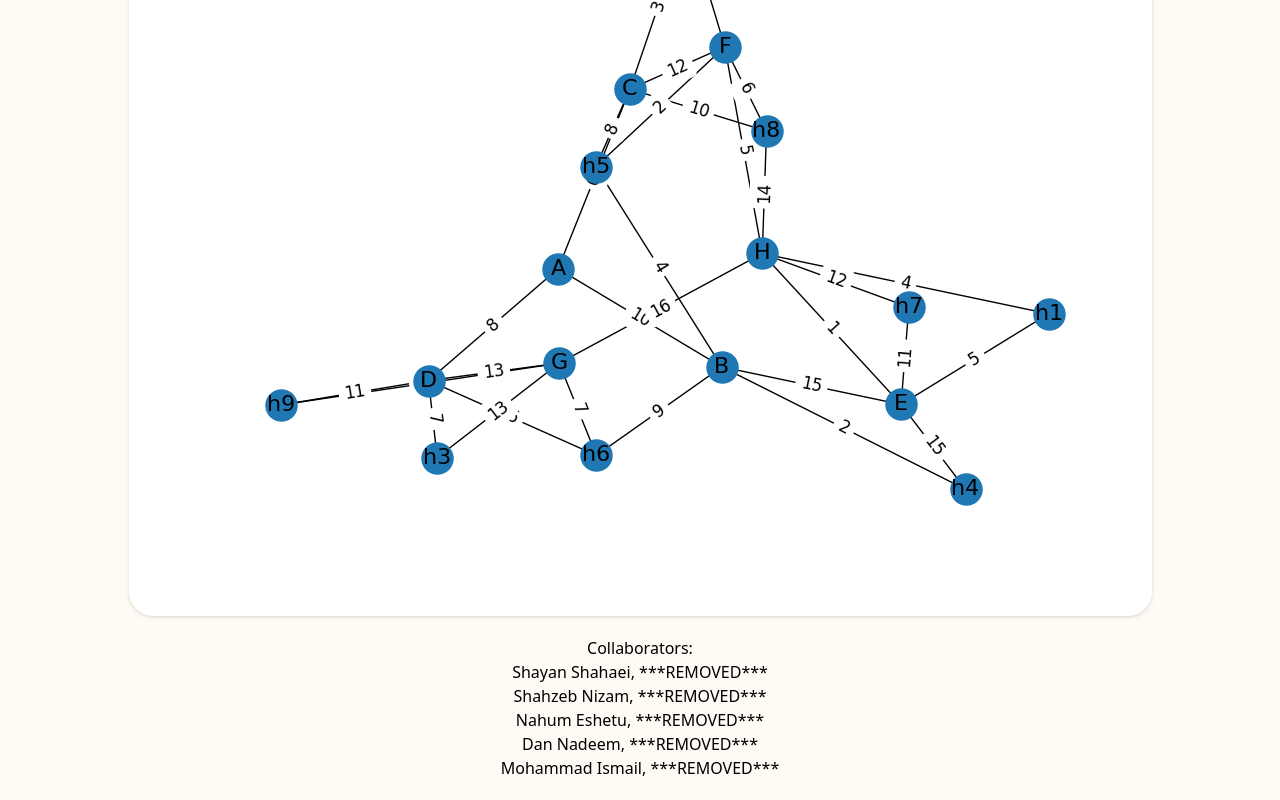
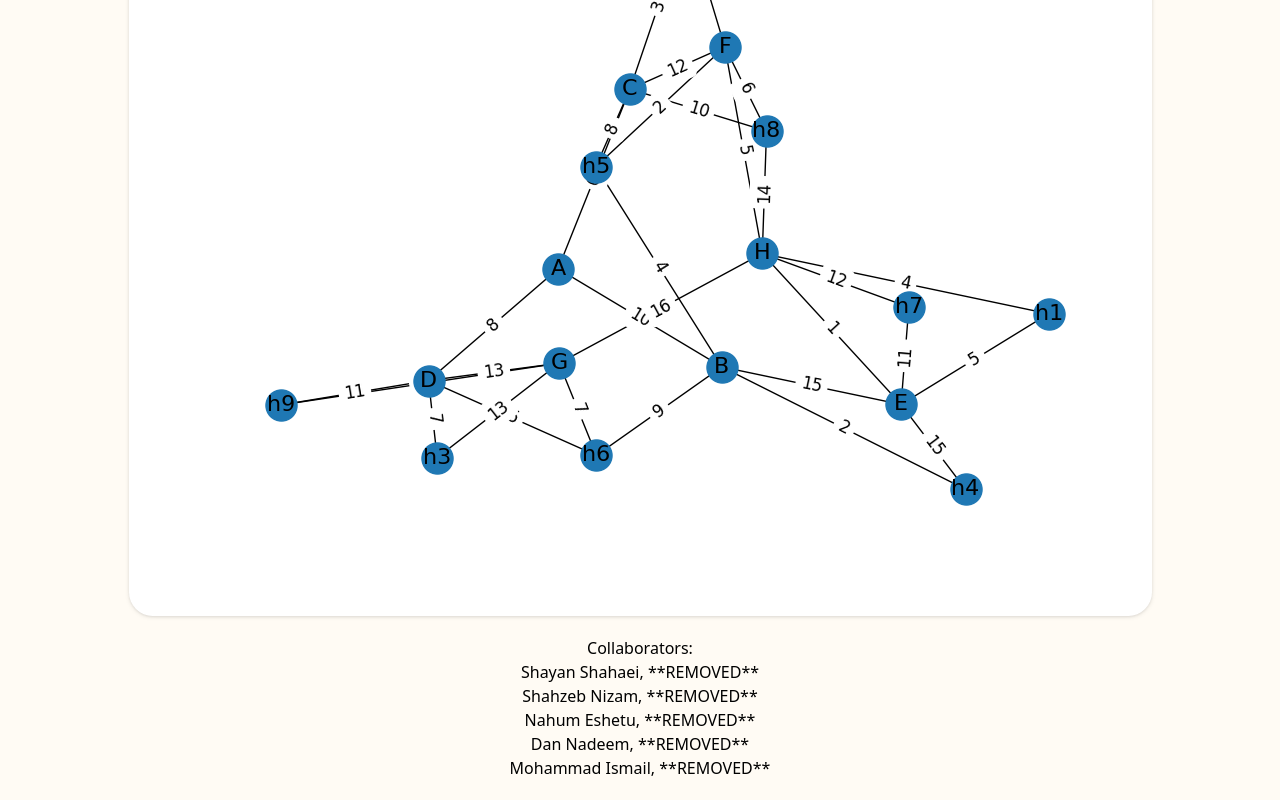
Before and after one commit to ismailmohammad/CPS706_Networks_Project, a Next.js app in the folder client/: page / in a window 1280 px wide. Shown: the part 1030-1830 px from the top of the page. Built offline with nearby package versions, Linux system fonts and the light colour scheme.

Commit message:
Remove PII

```diff
--- a/client/src/pages/index.js
+++ b/client/src/pages/index.js
@@ -8,11 +8,11 @@ import Image from "next/image";
 import spinner from "../assets/loadingSpinner.gif";
 
 const groupMembers = [
-  { id: 1, name: "Shayan Shahaei", studentNumber: "***REMOVED***" },
-  { id: 2, name: "Shahzeb Nizam", studentNumber: "***REMOVED***" },
-  { id: 3, name: "Nahum Eshetu", studentNumber: "***REMOVED***" },
-  { id: 4, name: "Dan Nadeem", studentNumber: "***REMOVED***" },
-  { id: 5, name: "Mohammad Ismail", studentNumber: "***REMOVED***" },
+  { id: 1, name: "Shayan Shahaei", studentNumber: "**REMOVED**" },
+  { id: 2, name: "Shahzeb Nizam", studentNumber: "**REMOVED**" },
+  { id: 3, name: "Nahum Eshetu", studentNumber: "**REMOVED**" },
+  { id: 4, name: "Dan Nadeem", studentNumber: "**REMOVED**" },
+  { id: 5, name: "Mohammad Ismail", studentNumber: "**REMOVED**" },
 ];
 
 const HOSTS = ["h1", "h2", "h3", "h4", "h5", "h6", "h7", "h8"];
```
